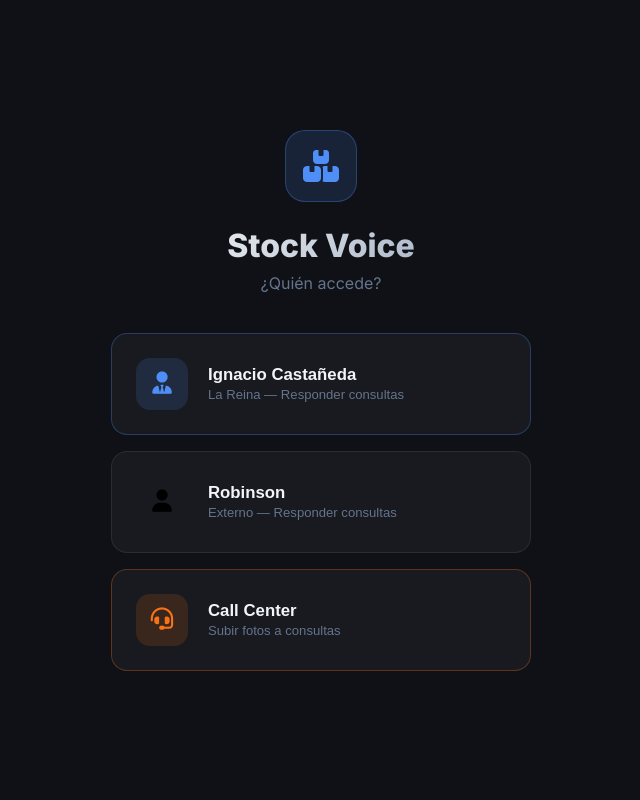
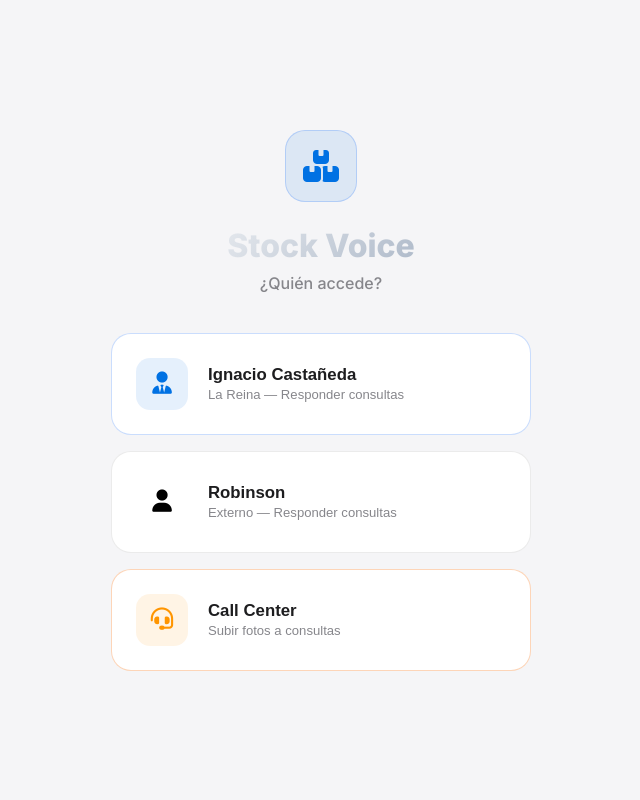
Before and after one commit to robinsep-cell/stock-voice-responder, a Flask app: page / in a window 1280 px wide. Shown: the whole page, without its empty margins (319-959 px from the left). Run offline with Flask 3, Linux system fonts and the light colour scheme.

Commit message:
feat: sophisticated light theme, history search keyboard fix, recent folios quick access

```diff
--- a/app.py
+++ b/app.py
@@ -299,6 +299,45 @@
     return jsonify(new_events)
 
 
+@app.route('/api/recent-folios', methods=['GET'])
+def recent_folios():
+    try:
+        client   = get_gspread_client()
+        sheet    = client.open_by_key(SHEET_ID).worksheet(SHEET_NAME)
+        all_rows = sheet.get_all_values()
+        data_rows = all_rows[1:]  # skip header
+
+        results = []
+        for raw_idx, row in enumerate(reversed(data_rows)):
+            actual_idx = len(data_rows) - raw_idx + 1  # 1-based row in sheet
+            padded = row + [''] * 20
+            folio = safe_get(padded, COL_FOLIO)
+            if not folio:
+                continue
+            results.append({
+                'row_index':        actual_idx,
+                'folio':            folio,
+                'fecha':            safe_get(padded, COL_FECHA),
+                'ejecutivo':        safe_get(padded, COL_EJECUTIVO),
+                'producto':         safe_get(padded, COL_PRODUCTO),
+                'caracteristicas':  safe_get(padded, COL_CARACT),
+                'lado':             safe_get(padded, COL_LADO),
+                'marca_modelo_año': safe_get(padded, COL_VEHICULO),
+                'foto':             safe_get(padded, COL_FOTO),
+                'la_reina':         safe_get(padded, COL_IGNACIO_STATUS),
+                'la_reina_resp':    safe_get(padded, COL_IGNACIO_RESP),
+                'externo':          safe_get(padded, COL_ROBINSON_STATUS),
+                'robinson_resp':    safe_get(padded, COL_ROBINSON_RESP),
+            })
+            if len(results) >= 18:
+                break
+
+        return jsonify(results)
+    except Exception as e:
+        print(traceback.format_exc())
+        return jsonify({'error': str(e)}), 500
+
+
 @app.route('/api/update', methods=['POST'])
 def update_row():
     try:
--- a/static/css/style.css
+++ b/static/css/style.css
@@ -4,28 +4,29 @@
 @import url('https://fonts.googleapis.com/css2?family=Inter:wght@400;500;600;700;800&display=swap');
 
 :root {
-    --bg:          #0f1117;
-    --bg2:         #161b27;
-    --bg3:         #1e2535;
-    --card:        rgba(255,255,255,0.04);
-    --border:      rgba(255,255,255,0.08);
-    --primary:     #4f8ef7;
-    --primary-dim: rgba(79,142,247,0.15);
-    --ignacio:     #4f8ef7;
-    --ignacio-dim: rgba(79,142,247,0.15);
-    --robinson:    #22c55e;
-    --robinson-dim:rgba(34,197,94,0.15);
-    --callcenter:      #f97316;
-    --callcenter-dim:  rgba(249,115,22,0.15);
-    --success:     #22c55e;
-    --danger:      #ef4444;
-    --warning:     #f59e0b;
-    --text:        #f1f5f9;
-    --text-muted:  #64748b;
-    --text-sub:    #94a3b8;
-    --radius:      16px;
-    --radius-sm:   10px;
-    --shadow:      0 8px 32px rgba(0,0,0,0.4);
+    /* Apple-inspired Light Theme (Sophisticated) */
+    --bg:          #f5f5f7;
+    --bg2:         #ffffff;
+    --bg3:         #fdfdfd;
+    --card:        #ffffff;
+    --border:      rgba(0, 0, 0, 0.08); /* subtle borders */
+    --primary:     #0071e3; /* Apple Blue */
+    --primary-dim: rgba(0, 113, 227, 0.1);
+    --ignacio:     #0071e3;
+    --ignacio-dim: rgba(0, 113, 227, 0.1);
+    --robinson:    #34c759; /* Apple Green */
+    --robinson-dim:rgba(52, 199, 89, 0.1);
+    --callcenter:      #ff9500; /* Apple Orange */
+    --callcenter-dim:  rgba(255, 149, 0, 0.1);
+    --success:     #34c759;
+    --danger:      #ff3b30; /* Apple Red */
+    --warning:     #ffcc00; /* Apple Yellow */
+    --text:        #1d1d1f; /* dark gray, Apple standard text */
+    --text-muted:  #86868b;
+    --text-sub:    #515154;
+    --radius:      20px;
+    --radius-sm:   12px;
+    --shadow:      0 4px 24px rgba(0,0,0,0.06); /* softer, larger drop shadow */
 }
 
 *, *::before, *::after { box-sizing: border-box; margin: 0; padding: 0; }
@@ -71,7 +72,7 @@
 }
 
 .user-select-subtitle {
-    color: var(--text-muted); font-size: 1rem; margin-bottom: 2.5rem;
+    color: var(--text-muted); font-size: 1rem; margin-bottom: 2.5rem; font-weight: 500;
 }
 
 .user-cards {
--- a/static/js/script.js
+++ b/static/js/script.js
@@ -387,9 +387,47 @@
     document.getElementById('history-screen').style.display = 'none';
     ccScreen.style.display          = 'block';
     document.getElementById('cc-search').value = '';
-    ccResults.innerHTML = `<p style="text-align:center;color:var(--text-muted);padding:2rem;font-size:0.9rem;">
-        Escribe al menos 2 caracteres para buscar</p>`;
+    ccResults.innerHTML = `<div style="text-align:center;padding:1.5rem;">
+        <div class="loader" style="display:inline-block;"></div></div>`;
+    // Load recent folios immediately
+    fetchRecentFolios();
 }
+
+async function fetchRecentFolios() {
+    try {
+        const res  = await fetch('/api/recent-folios');
+        const data = await res.json();
+        if (data.error) throw new Error(data.error);
+        renderRecentFolios(data);
+    } catch(err) {
+        ccResults.innerHTML = `<p style="color:var(--text-muted);text-align:center;padding:1rem;font-size:0.88rem;">
+            Escribe para buscar</p>`;
+    }
+}
+
+function renderRecentFolios(items) {
+    if (!items.length) {
+        ccResults.innerHTML = '<p style="text-align:center;color:var(--text-muted);padding:1rem;font-size:0.88rem;">No hay folios recientes</p>';
+        return;
+    }
+    const header = `<p style="font-size:0.72rem;font-weight:700;color:var(--text-muted);text-transform:uppercase;letter-spacing:0.06em;margin-bottom:0.7rem;">Folios recientes</p>`;
+    const grid   = `<div class="recent-folios-grid">
+        ${items.map((item, idx) => `
+        <button class="recent-folio-chip" onclick="showSingleFolio(${JSON.stringify(item).replace(/"/g, '&quot;')}, ${idx})">
+            <span class="rfc-folio">${item.folio}</span>
+            <span class="rfc-product">${(item.producto || '').slice(0, 28)}</span>
+            <div class="rfc-status">
+                ${item.la_reina ? `<span class="rfc-dot rfc-dot--blue"></span>` : `<span class="rfc-dot rfc-dot--empty"></span>`}
+                ${item.externo  ? `<span class="rfc-dot rfc-dot--green"></span>` : `<span class="rfc-dot rfc-dot--empty"></span>`}
+            </div>
+        </button>`).join('')}
+    </div>`;
+    ccResults.innerHTML = header + grid;
+}
+
+window.showSingleFolio = function(item, idx) {
+    renderCCResults([item]);
+};
 
 window.debouncedSearch = function(val) {
     clearTimeout(ccSearchTimer);
@@ -594,13 +632,28 @@
         return;
     }
 
-    historyContainer.innerHTML = `
-        <div class="search-bar">
+    historyContainer.innerHTML =
+        `<div class="search-bar" style="margin-bottom:0;">
             <i class="fas fa-search"></i>
-            <input type="text" id="history-search" placeholder="Buscar por producto, vehículo, folio..." value="${filter}"
-                oninput="renderHistory(this.value.toLowerCase())" />
+            <input type="text" id="history-search" placeholder="Folio, producto, vehículo..." />
         </div>
-        ${filtered.map((item, idx) => renderHistoryCard(item, idx)).join('')}`;
+        <div id="history-cards"></div>`;
+
+    const searchEl = document.getElementById('history-search');
+    const cardsEl  = document.getElementById('history-cards');
+
+    cardsEl.innerHTML = filtered.map((item, idx) => renderHistoryCard(item, idx)).join('');
+
+    searchEl.addEventListener('input', function() {
+        const q = this.value.toLowerCase().trim();
+        let visible = 0;
+        cardsEl.querySelectorAll('.history-card').forEach(card => {
+            const match = !q || (card.dataset.searchText || '').includes(q);
+            card.style.display = match ? '' : 'none';
+            if (match) visible++;
+        });
+        historySubtitle.textContent = `${visible} respuesta${visible !== 1 ? 's' : ''} — ${USER_DISPLAY[currentUser].role}`;
+    });
 }
 
 function renderHistoryCard(item, idx) {
@@ -659,7 +712,8 @@
         ? `<a href="${item.foto}" target="_blank" class="foto-preview-btn"><i class="fas fa-image"></i> Ver foto</a>` : '';
 
     return `
-    <div class="history-card" id="hcard-${idx}">
+    <div class="history-card" id="hcard-${idx}"
+         data-search-text="${[item.producto, item.folio, item.marca_modelo_año, item.my_status, item.ejecutivo].join(' ').toLowerCase()}">
         <div class="card-header" style="margin-bottom:0.75rem;">
             <div style="display:flex;flex-direction:column;gap:3px;">
                 <span class="badge">Folio ${item.folio || 'S/N'}</span>
```
Also changed, not shown: other parts of static/css/style.css (+77 -15 lines).
